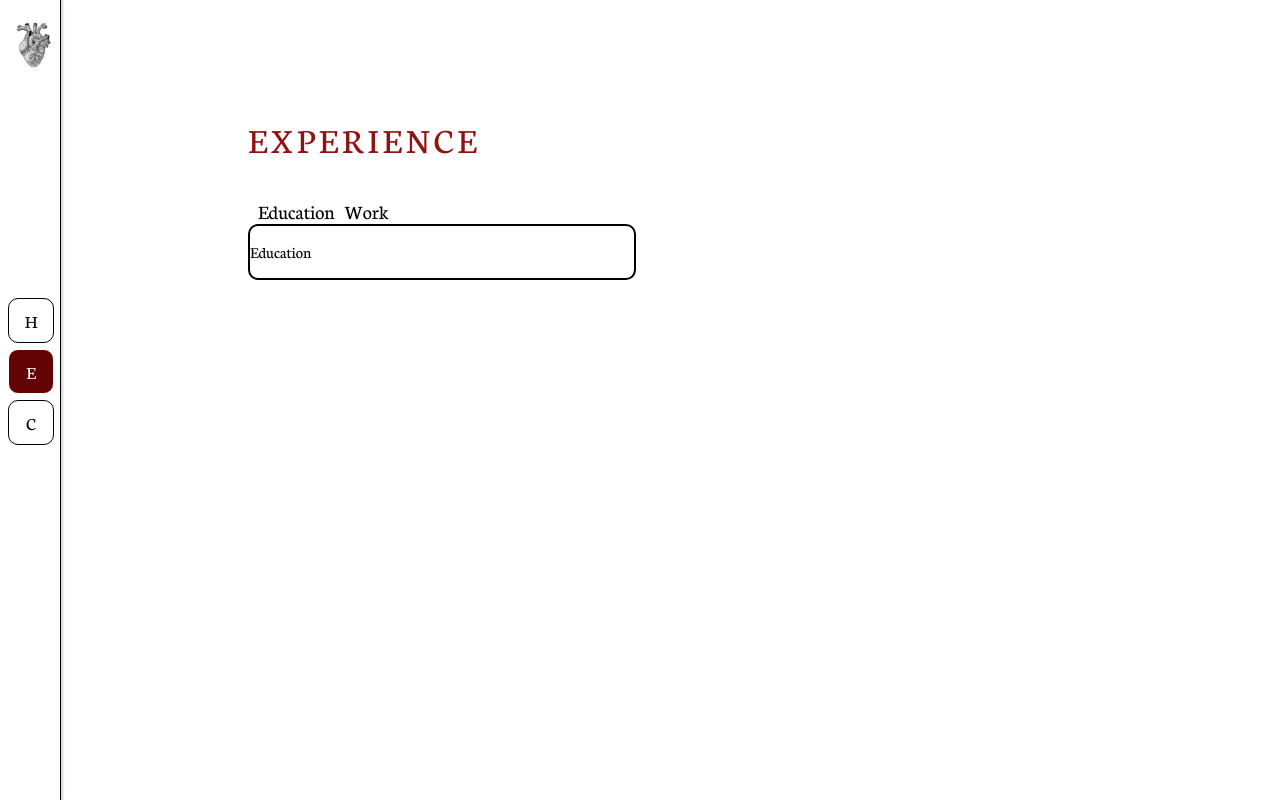
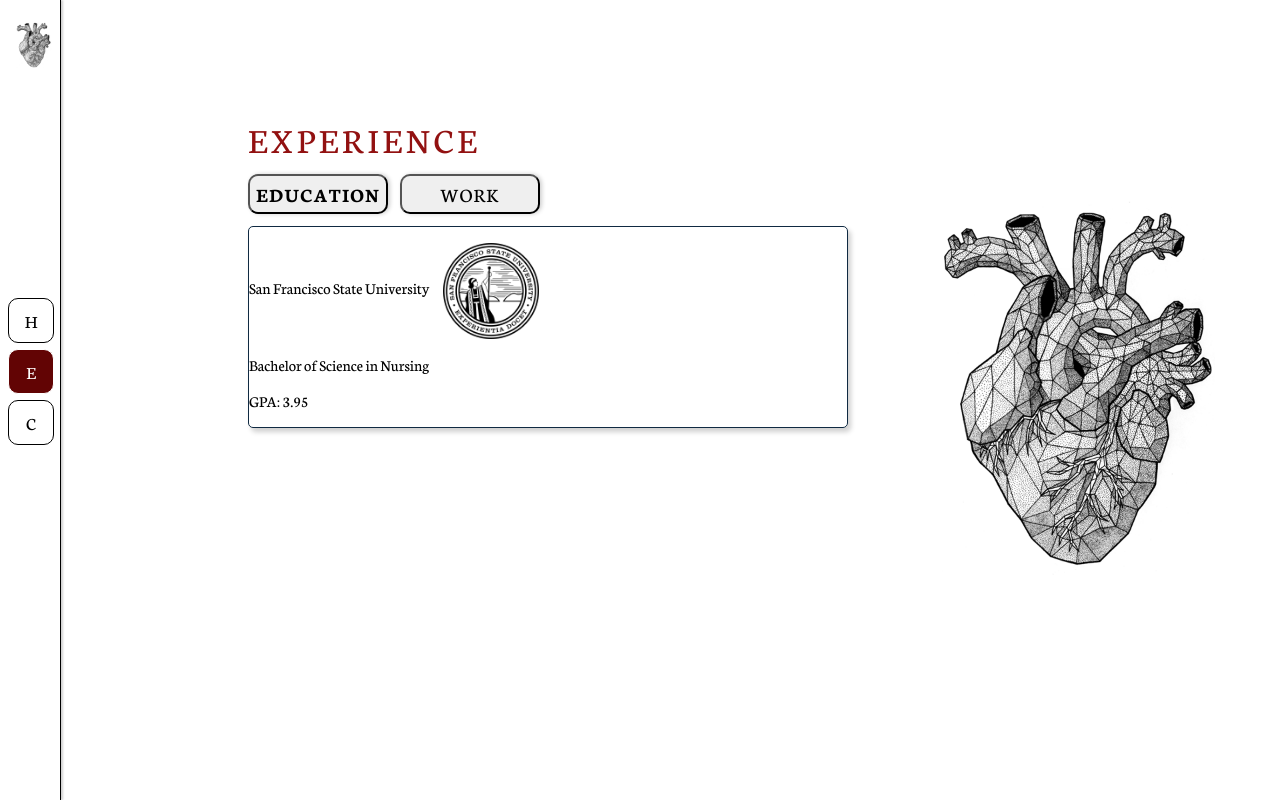
Before and after one commit to OscarLuu/Estelle, a React (Create React App) app: page /experience in a window 1280 px wide. Built offline with nearby package versions, Linux system fonts and the light colour scheme.

Commit message:
adding to education page

```diff
--- a/src/components/Experience.js
+++ b/src/components/Experience.js
@@ -8,7 +8,14 @@ const Work = () => {
 const Education = () => {
   return (
     <div className="education-div">
-      <p>Education</p>
+      <p className="University">
+        San Francisco State University
+        <span>
+          <img src={require("../svg/sfsu.png")} className="sfsu-picture" />
+        </span>
+      </p>
+      <p>Bachelor of Science in Nursing</p>
+      <p>GPA: 3.95</p>
     </div>
   );
 };
@@ -18,17 +25,29 @@ class Experience extends Component {
     super(props);
     this.state = {
       showEducation: true,
-      showWork: false
+      showWork: false,
+      tabBoldWork: false,
+      tabBoldEducation: true
     };
     this.handleShowEducation = this.handleShowEducation.bind(this);
     this.handleShowWork = this.handleShowWork.bind(this);
   }
   handleShowEducation() {
-    this.setState({ showEducation: true, showWork: false });
+    this.setState({
+      showEducation: true,
+      showWork: false,
+      tabBoldEducation: true,
+      tabBoldWork: false
+    });
   }
 
   handleShowWork() {
-    this.setState({ showEducation: false, showWork: true });
+    this.setState({
+      showEducation: false,
+      showWork: true,
+      tabBoldEducation: false,
+      tabBoldWork: true
+    });
   }
 
   render() {
@@ -36,13 +55,34 @@ class Experience extends Component {
       <div className="home">
         <div className="experience">
           <p className="title">EXPERIENCE</p>
-          <a onClick={this.handleShowEducation} className="button">
-            Education
-          </a>
-          <a onClick={this.handleShowWork} className="button">
-            Work
-          </a>
-          {this.state.showEducation ? <Education /> : <Work />}
+          <div className="tab">
+            <button
+              onClick={this.handleShowEducation}
+              className={
+                this.state.tabBoldEducation
+                  ? "bold tab-styling"
+                  : "regular tab-styling"
+              }
+            >
+              EDUCATION
+            </button>
+            <button
+              onClick={this.handleShowWork}
+              className={
+                this.state.tabBoldWork
+                  ? "bold tab-styling spacing"
+                  : "regular tab-styling spacing"
+              }
+            >
+              WORK
+            </button>
+          </div>
+          <div className="border-text">
+            {this.state.showEducation ? <Education /> : <Work />}
+          </div>
+        </div>
+        <div className="heart">
+          <img src={require("../svg/heart.png")} className="heart-image" />
         </div>
       </div>
     );
--- a/src/components/Home.js
+++ b/src/components/Home.js
@@ -11,10 +11,10 @@ const Home = () => {
           time.
         </p>
       </div>
-      {/*
+
       <div className="heart">
         <img src={require("../svg/heart.png")} className="heart-image" />
-      </div>*/}
+      </div>
     </div>
   );
 };
--- a/src/index.css
+++ b/src/index.css
@@ -78,7 +78,7 @@ body {
 }
 
 .heart {
-  margin-top: -40vh;
+  margin-top: -30vh;
   display: flex;
   flex-direction: row;
   justify-content: flex-end;
@@ -104,6 +104,7 @@ body {
 .experience {
   margin-left: 120px;
   margin-top: -90vh;
+  max-width: 600px;
 }
 
 .title {
@@ -113,33 +114,61 @@ body {
   word-spacing: 12px;
   color: hsl(360, 79%, 32%);
 }
-.button {
-  font-family: "Neuton", sans-serif;
-  font-size: 20px;
-  padding-left: 10px;
-  margin-top: -60px;
-}
-
-.button:hover {
-  background-color: white;
-  width: 120px;
-  font-weight: 700;
-  box-shadow: 0 4px 8px rgba(0, 0, 0, 0.19);
-  letter-spacing: 0.06em;
-  color: hsl(360, 79%, 32%);
-  border: 2px solid black;
-  cursor: pointer;
-}
 
 .education-div {
-  border: 2px solid black;
-  width: 30vw;
-  border-radius: 10px;
+  max-width: 600px;
 }
 
 .active {
   background: hsl(360, 92%, 20%);
   color: white;
+}
+
+.bold {
+  font-weight: 700;
+}
+
+.tab-styling {
+  font-size: 20px;
+  font-family: "Neuton", sans-serif;
+  letter-spacing: 0.05em;
+  width: 140px;
+  height: 40px;
+  border-radius: 10px;
+  box-shadow: 2px 0 4px rgba(0, 0, 0, 0.19);
+}
+
+.tab-styling:hover {
+  cursor: pointer;
+}
+
+.tab {
+  margin-top: -24px;
+  margin-bottom: 12px;
+}
+
+.spacing {
+  margin-left: 12px;
+}
+
+.border-text {
+  border: 1px solid hsl(209, 61%, 16%);
+  max-height: 900px;
+  max-width: 600px;
+  box-shadow: 3px 4px 5px rgba(0, 0, 0, 0.19);
+  border-radius: 5px;
+}
+
+.summary {
+  width: 90%;
+  padding: 12px;
+}
+
+.sfsu-picture {
+  width: 96px;
+  height: auto;
+  margin-left: 14px;
+  vertical-align: middle;
 }
 
 @media all and (max-width: 1690px) {
```
Also changed, not shown: src/svg/sfsu.png (added).
